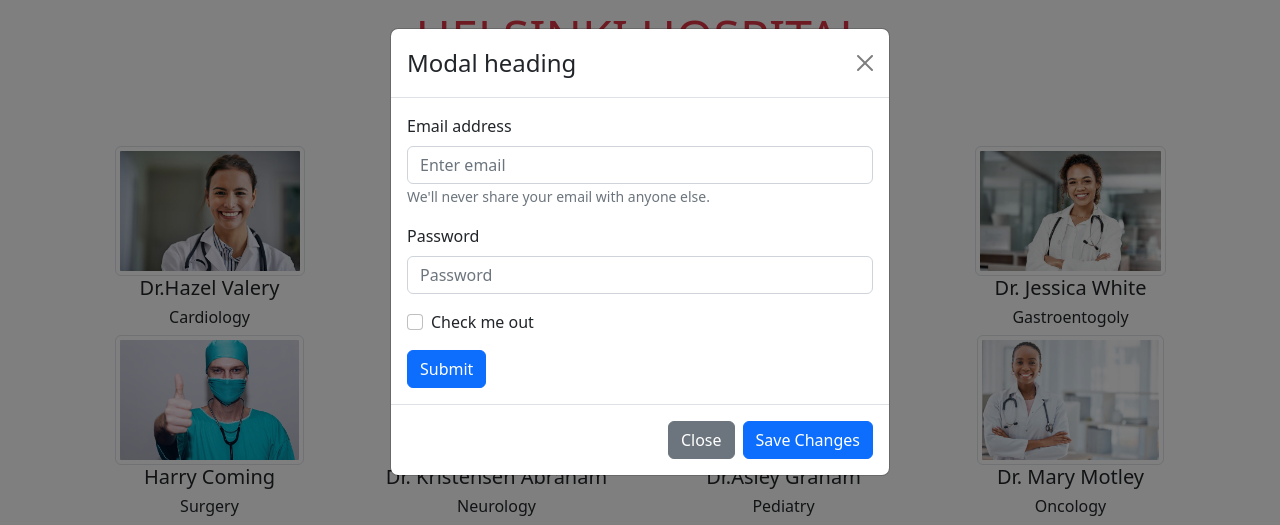
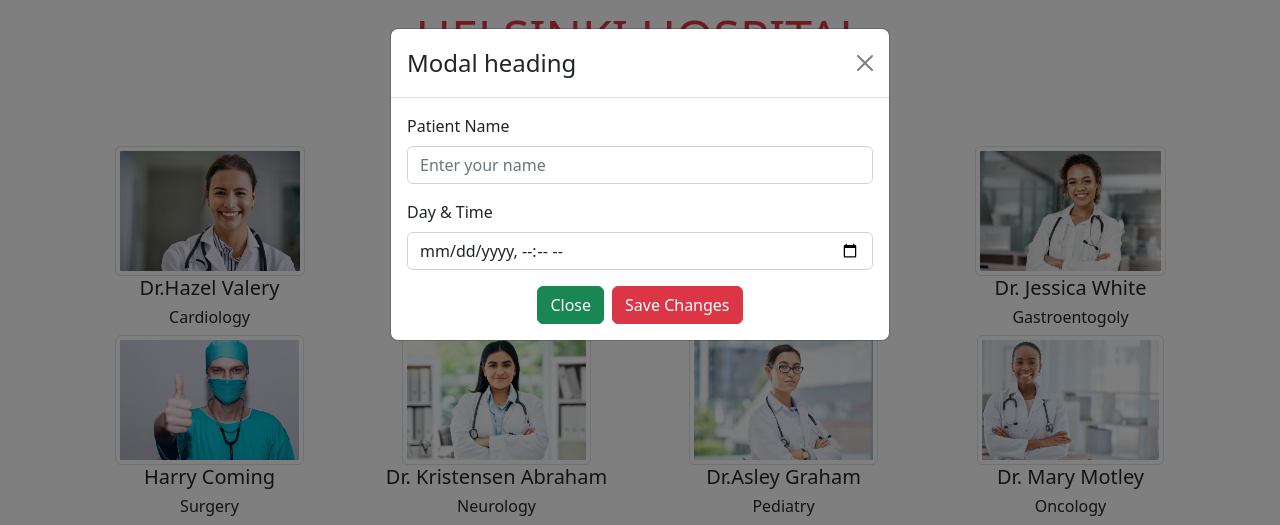
Before and after one commit to Bskasan/React_Practises, a React (Create React App) app in the folder rc_10_appointment-project/: page / in a window 1280 px wide. Both pictures are taken after a click on the picture 209 px from the left and 210 px from the top of the page. Shown: the top 525 px of the page. Built offline with nearby package versions, Linux system fonts and the light colour scheme.

Commit message:
modal setting buttons added

```diff
--- a/rc_10_appointment-project/src/components/AddModal.jsx
+++ b/rc_10_appointment-project/src/components/AddModal.jsx
@@ -12,34 +12,31 @@ export function AddModal({ show, handleClose }) {
         </Modal.Header>
         <Modal.Body>
           <Form>
-            <Form.Group className="mb-3" controlId="formBasicEmail">
-              <Form.Label>Email address</Form.Label>
-              <Form.Control type="email" placeholder="Enter email" />
-              <Form.Text className="text-muted">
-                We'll never share your email with anyone else.
-              </Form.Text>
+            <Form.Group className="mb-3" controlId="name">
+              <Form.Label>Patient Name</Form.Label>
+              <Form.Control type="text" placeholder="Enter your name" />
             </Form.Group>
 
-            <Form.Group className="mb-3" controlId="formBasicPassword">
-              <Form.Label>Password</Form.Label>
-              <Form.Control type="password" placeholder="Password" />
+            <Form.Group className="mb-3" controlId="datetime">
+              <Form.Label>Day & Time</Form.Label>
+              <Form.Control type="datetime-local" />
             </Form.Group>
-            <Form.Group className="mb-3" controlId="formBasicCheckbox">
-              <Form.Check type="checkbox" label="Check me out" />
-            </Form.Group>
-            <Button variant="primary" type="submit">
-              Submit
-            </Button>
+
+            <div className="text-center">
+              <Button
+                variant="success"
+                type="submit"
+                className="me-2"
+                onClick={handleClose}
+              >
+                Close
+              </Button>
+              <Button variant="danger" onClick={handleClose}>
+                Save Changes
+              </Button>
+            </div>
           </Form>
         </Modal.Body>
-        <Modal.Footer>
-          <Button variant="secondary" onClick={handleClose}>
-            Close
-          </Button>
-          <Button variant="primary" onClick={handleClose}>
-            Save Changes
-          </Button>
-        </Modal.Footer>
       </Modal>
     </>
   );
```
